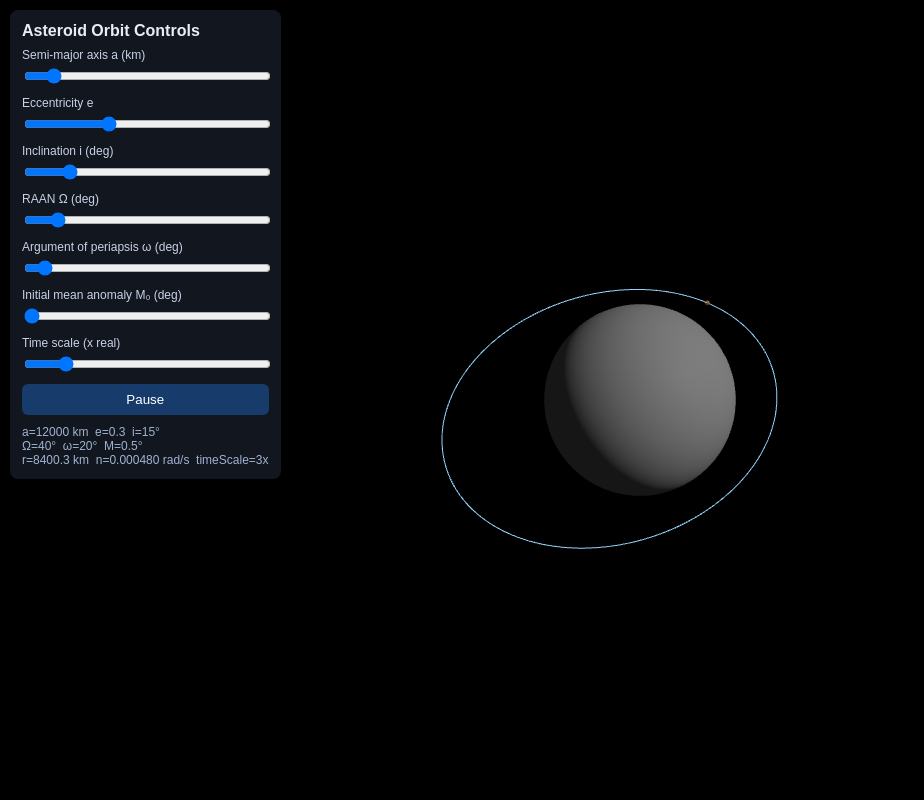
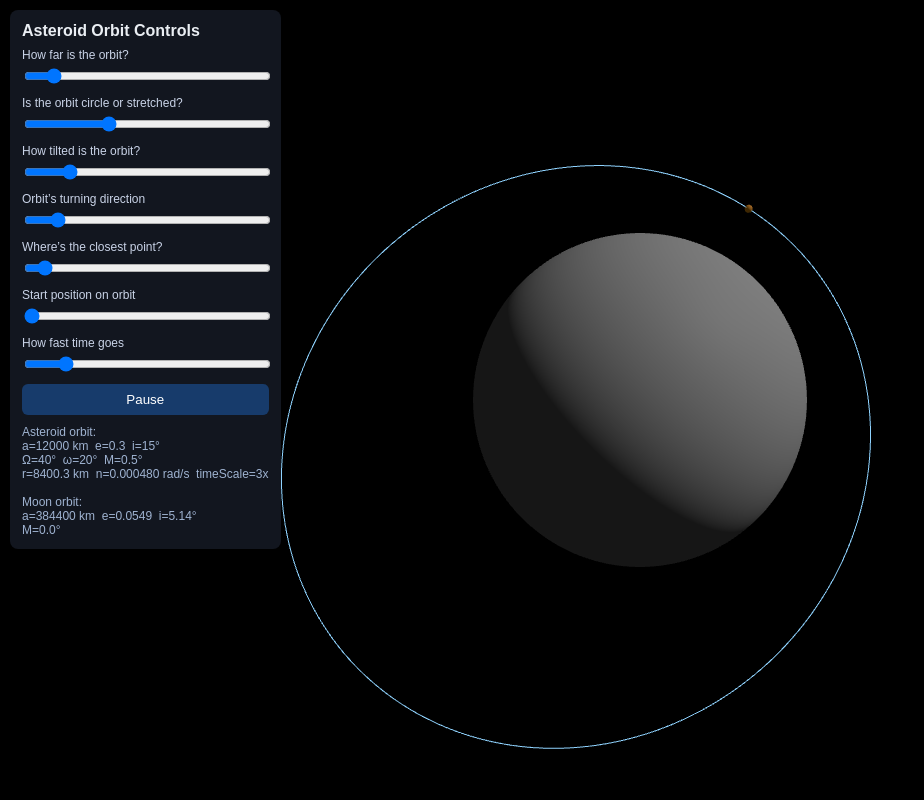
Before and after one commit to AnthKaram/asteroid-sim, a Flask app: page / in a window 1280 px wide. Shown: the whole page, without its empty margins (0-924 px from the left). Run offline with Flask 3, Linux system fonts and the light colour scheme.

Commit message:
simplified labels

```diff
--- a/templates/index.html
+++ b/templates/index.html
@@ -2,7 +2,7 @@
 <html lang="en">
 <head>
   <meta charset="UTF-8" />
-  <title>Asteroid Orbit Animation</title>
+  <title>Asteroid and Moon Orbit Animation</title>
   <style>
     body { margin: 0; font-family: sans-serif; background: #0b0f1a; color: #eaeef3; }
     #ui { position: absolute; top: 10px; left: 10px; background: rgba(20,25,35,0.9); padding: 12px; border-radius: 8px; max-width: 320px; }
@@ -17,24 +17,33 @@
 <body>
   <div id="ui">
     <div style="font-weight:600; margin-bottom:8px;">Asteroid Orbit Controls</div>
-    <label>Semi-major axis a (km)</label>
+
+    <label>How far is the orbit?</label>
     <input id="a" type="range" min="7000" max="60000" step="100" value="12000">
-    <label>Eccentricity e</label>
+
+    <label>Is the orbit circle or stretched?</label>
     <input id="e" type="range" min="0" max="0.9" step="0.01" value="0.3">
-    <label>Inclination i (deg)</label>
+
+    <label>How tilted is the orbit?</label>
     <input id="inc" type="range" min="0" max="90" step="1" value="15">
-    <label>RAAN Ω (deg)</label>
+
+    <label>Orbit’s turning direction</label>
     <input id="raan" type="range" min="0" max="360" step="1" value="40">
-    <label>Argument of periapsis ω (deg)</label>
+
+    <label>Where’s the closest point?</label>
     <input id="argp" type="range" min="0" max="360" step="1" value="20">
-    <label>Initial mean anomaly M₀ (deg)</label>
+
+    <label>Start position on orbit</label>
     <input id="M0" type="range" min="0" max="360" step="1" value="0">
-    <label>Time scale (x real)</label>
+
+    <label>How fast time goes</label>
     <input id="timeScale" type="range" min="0.1" max="20" step="0.1" value="3">
+
     <button id="toggle">Pause</button>
     <div id="stats"></div>
   </div>
 
+  <script src="https://cdn.jsdelivr.net/npm/three@0.160.0/examples/js/controls/OrbitControls.js"></script>
   <script src="https://unpkg.com/three@0.160.0/build/three.min.js"></script>
   <script>
     // Scene setup
@@ -44,7 +53,10 @@
     document.body.appendChild(renderer.domElement);
 
     const camera = new THREE.PerspectiveCamera(55, window.innerWidth/window.innerHeight, 0.1, 1e9);
-    camera.position.set(0, 2.5e4, 4.5e4);
+    camera.position.set(0, 0, 30000);
+
+    // Orbit Controls (optional)
+    // const controls = new THREE.OrbitControls(camera, renderer.domElement);
 
     // Lights
     const light = new THREE.DirectionalLight(0xffffff, 1.0);
@@ -56,7 +68,6 @@
     const earthGeom = new THREE.SphereGeometry(6371, 64, 64);
     const earthTexture = new THREE.TextureLoader().load('https://upload.wikimedia.org/wikipedia/commons/c/c3/Solarsystemscope_texture_2k_earth_daymap.jpg');
     const earthMat = new THREE.MeshPhongMaterial({ map: earthTexture });
-
     const earth = new THREE.Mesh(earthGeom, earthMat);
     scene.add(earth);
 
@@ -66,7 +77,15 @@
     const asteroid = new THREE.Mesh(asteroidGeom, asteroidMat);
     scene.add(asteroid);
 
-    // Orbit path line
+    // Moon
+    const moonRadius = 1737; // km approx radius of Moon
+    const moonGeom = new THREE.SphereGeometry(moonRadius, 32, 32);
+    const moonTexture = new THREE.TextureLoader().load('https://upload.wikimedia.org/wikipedia/commons/2/26/Solarsystemscope_texture_2k_moon.jpg');
+    const moonMat = new THREE.MeshPhongMaterial({ map: moonTexture });
+    const moon = new THREE.Mesh(moonGeom, moonMat);
+    scene.add(moon);
+
+    // Orbit path line for asteroid
     const orbitMaterial = new THREE.LineBasicMaterial({ color: 0x8fd3ff });
     let orbitLine = new THREE.Line(new THREE.BufferGeometry(), orbitMaterial);
     scene.add(orbitLine);
@@ -78,6 +97,7 @@
 
     // Constants
     const muEarth = 3.986004418e5; // km^3/s^2, Earth's gravitational parameter
+    const muMoonOrbit = muEarth; // Moon orbits Earth, same mu
 
     // Utility: degrees to radians
     const d2r = (d) => d * Math.PI / 180;
@@ -129,9 +149,20 @@
       return geom;
     }
 
-    // Read UI as current orbital elements
+    // --- Moon orbit parameters ---
+    // For simplicity, moon's orbit is circular, around Earth, fixed parameters
+    const moonOrbit = {
+      a: 384400, // average distance Moon-Earth in km
+      e: 0.0549, // moon's eccentricity
+      i: d2r(5.145), // inclination degrees converted to radians
+      Omega: 0, // For simplicity, set to 0
+      omega: 0, // Argument of periapsis 0 for simplicity
+      M0: 0, // initial mean anomaly
+    };
+
+    // Read UI as current orbital elements for asteroid
     function getElements() {
-      const a = parseFloat(ui.a.value);              // km
+      const a = parseFloat(ui.a.value);       // km
       const e = parseFloat(ui.e.value);
       const i = d2r(parseFloat(ui.inc.value));
       const Omega = d2r(parseFloat(ui.raan.value));
@@ -160,30 +191,53 @@
       const t = performance.now() / 1000;
       const { a, e, i, Omega, omega, M0, timeScale } = getElements();
 
-      // Mean motion n = sqrt(mu / a^3)
-      const n = Math.sqrt(muEarth / (a*a*a));
-      // Advance mean anomaly: M(t) = M0 + n * (t - t0) * timeScale
-      const M = M0 + n * (t - t0) * timeScale;
-      const E = solveKepler(M % (2*Math.PI), e);
+      // Asteroid mean motion n = sqrt(mu / a^3)
+      const nAst = Math.sqrt(muEarth / (a*a*a));
+      const M_ast = M0 + nAst * (t - t0) * timeScale;
+      const E_ast = solveKepler(M_ast % (2*Math.PI), e);
 
-      // Position in perifocal frame
-      const x_pf = a * (Math.cos(E) - e);
-      const y_pf = a * (Math.sqrt(1 - e*e) * Math.sin(E));
-      const r_pf = new THREE.Vector3(x_pf, y_pf, 0);
+      // Asteroid position perifocal
+      const x_pf_ast = a * (Math.cos(E_ast) - e);
+      const y_pf_ast = a * (Math.sqrt(1 - e*e) * Math.sin(E_ast));
+      const r_pf_ast = new THREE.Vector3(x_pf_ast, y_pf_ast, 0);
 
-      // Convert to ECI and set asteroid position
-      const r_eci = rotatePerifocalToECI(r_pf, i, Omega, omega);
-      asteroid.position.copy(r_eci);
+      // Asteroid position ECI
+      const r_eci_ast = rotatePerifocalToECI(r_pf_ast, i, Omega, omega);
+      asteroid.position.copy(r_eci_ast);
 
-      // Face camera gently
+      // Moon orbit mean motion
+      const aMoon = moonOrbit.a;
+      const eMoon = moonOrbit.e;
+      const iMoon = moonOrbit.i;
+      const OMoon = moonOrbit.Omega;
+      const wMoon = moonOrbit.omega;
+      const M0Moon = moonOrbit.M0;
+      const nMoon = Math.sqrt(muEarth / (aMoon*aMoon*aMoon));
+      const M_moon = M0Moon + nMoon * (t - t0);
+      const E_moon = solveKepler(M_moon % (2*Math.PI), eMoon);
+
+      // Moon position perifocal
+      const x_pf_moon = aMoon * (Math.cos(E_moon) - eMoon);
+      const y_pf_moon = aMoon * (Math.sqrt(1 - eMoon*eMoon) * Math.sin(E_moon));
+      const r_pf_moon = new THREE.Vector3(x_pf_moon, y_pf_moon, 0);
+
+      // Moon position ECI
+      const r_eci_moon = rotatePerifocalToECI(r_pf_moon, iMoon, OMoon, wMoon);
+      moon.position.copy(r_eci_moon);
+
+      // Camera looks at Earth
       camera.lookAt(earth.position);
 
       // HUD stats
-      const rmag = r_eci.length().toFixed(1);
+      const rmag = r_eci_ast.length().toFixed(1);
       stats.textContent =
+        `Asteroid orbit:\n` +
         `a=${a} km  e=${e}  i=${parseFloat(ui.inc.value)}°\n` +
-        `Ω=${parseFloat(ui.raan.value)}°  ω=${parseFloat(ui.argp.value)}°  M=${(M*180/Math.PI % 360).toFixed(1)}°\n` +
-        `r=${rmag} km  n=${n.toFixed(6)} rad/s  timeScale=${timeScale}x`;
+        `Ω=${parseFloat(ui.raan.value)}°  ω=${parseFloat(ui.argp.value)}°  M=${(M_ast*180/Math.PI % 360).toFixed(1)}°\n` +
+        `r=${rmag} km  n=${nAst.toFixed(6)} rad/s  timeScale=${timeScale}x\n\n` +
+        `Moon orbit:\n` +
+        `a=${aMoon} km  e=${eMoon.toFixed(4)}  i=${(iMoon*180/Math.PI).toFixed(2)}°\n` +
+        `M=${(M_moon*180/Math.PI % 360).toFixed(1)}°`;
 
       renderer.render(scene, camera);
     }
```
